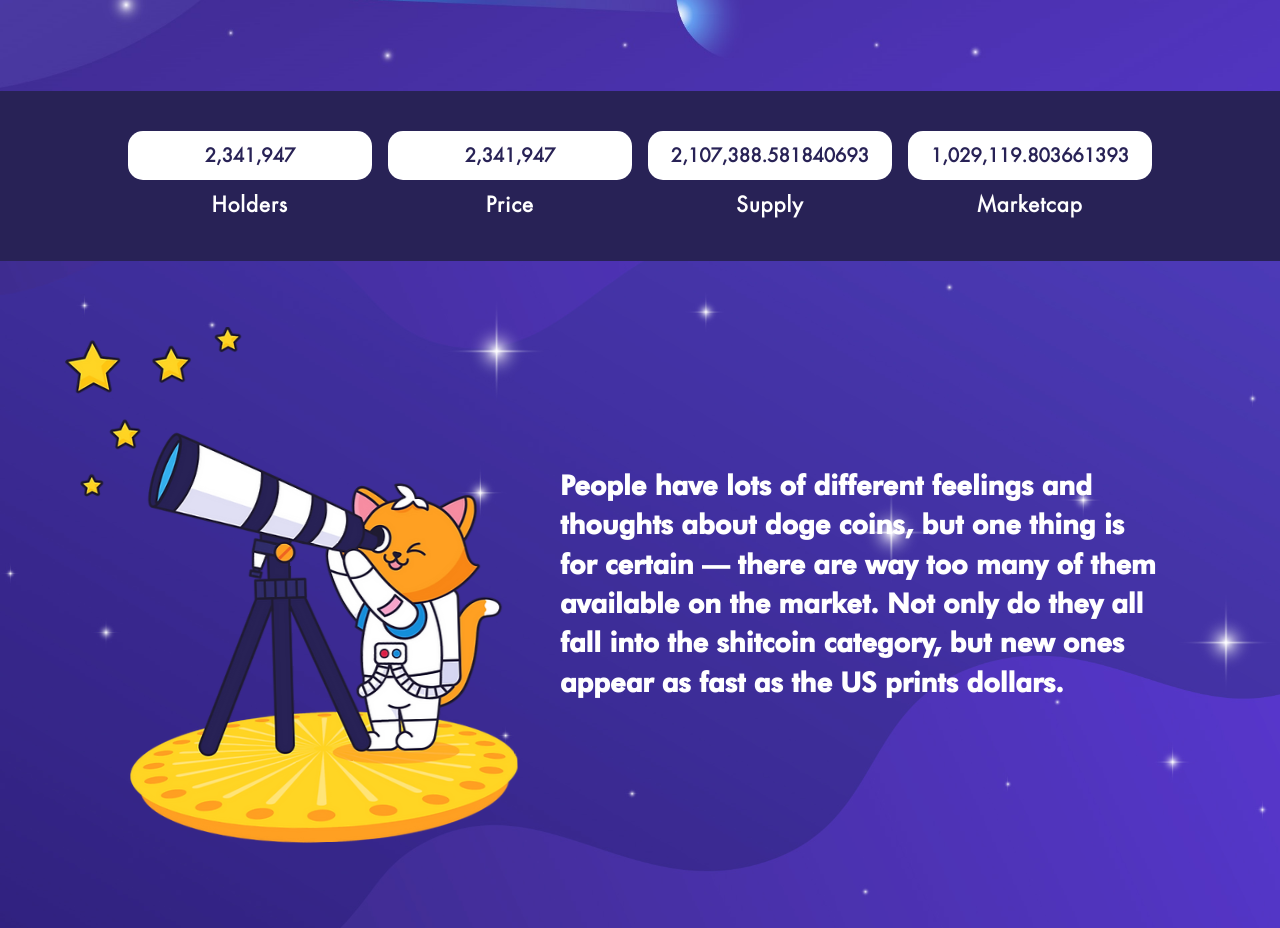
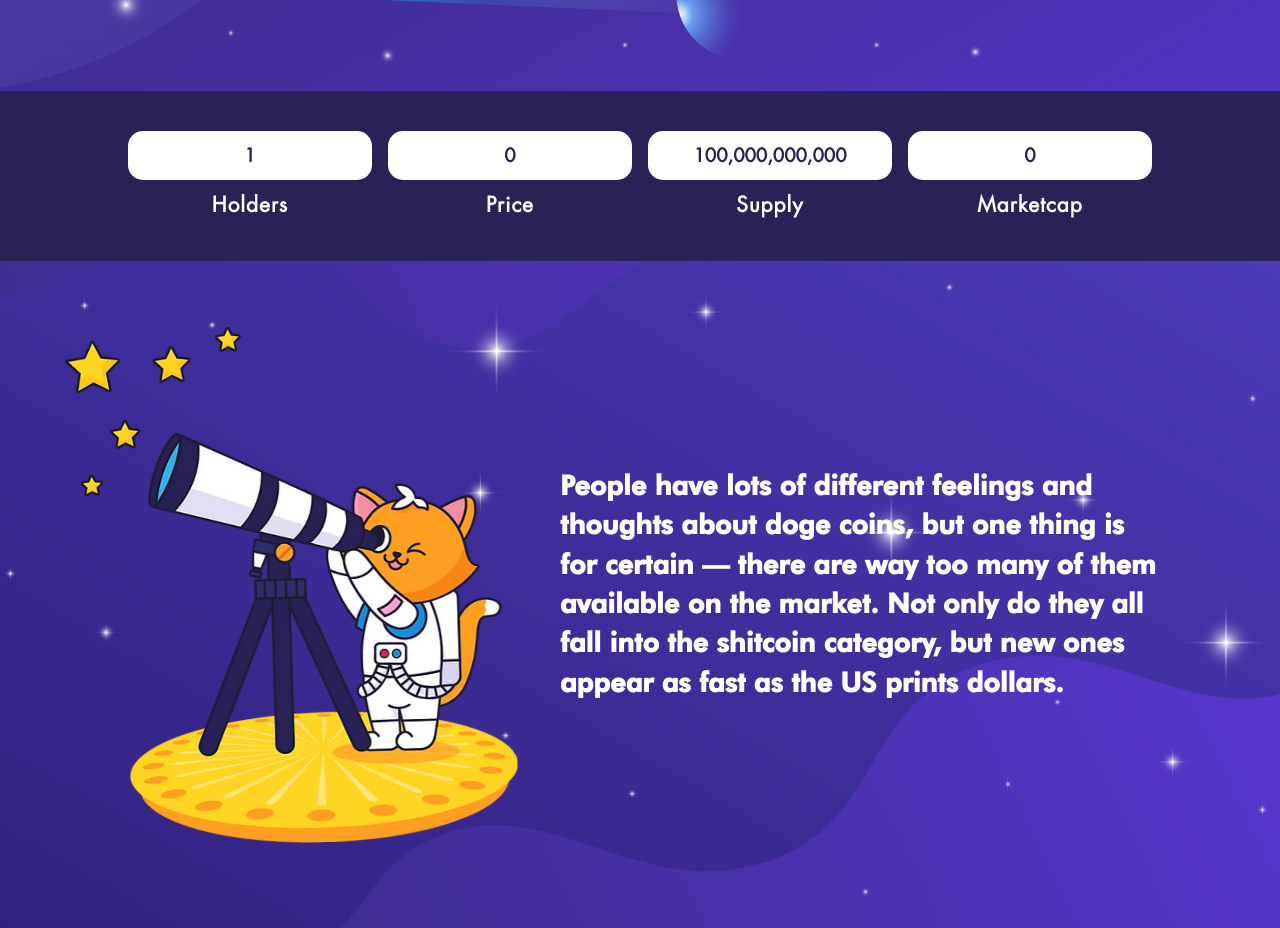
Before and after one commit to bringawesome/catemoon-website, a React (Create React App) app: page / in a window 1280 px wide. Shown: the part 940-1868 px from the top of the page. Built offline with nearby package versions, Linux system fonts and the light colour scheme.

Commit message:
Update counter

```diff
--- a/src/components/Counter.js
+++ b/src/components/Counter.js
@@ -7,19 +7,19 @@ const Counter = () => {
       <div className="container">
         <div className="counter">
           <div className="single-counter">
-            <div>2,341,947</div>
+            <div>1</div>
             <p>Holders</p>
           </div>
           <div className="single-counter">
-            <div>2,341,947</div>
+            <div>0</div>
             <p>Price</p>
           </div>
           <div className="single-counter">
-            <div>2,107,388.581840693</div>
+            <div>100,000,000,000</div>
             <p>Supply</p>
           </div>
           <div className="single-counter">
-            <div>1,029,119.803661393</div>
+            <div>0</div>
             <p>Marketcap</p>
           </div>
         </div>
```
